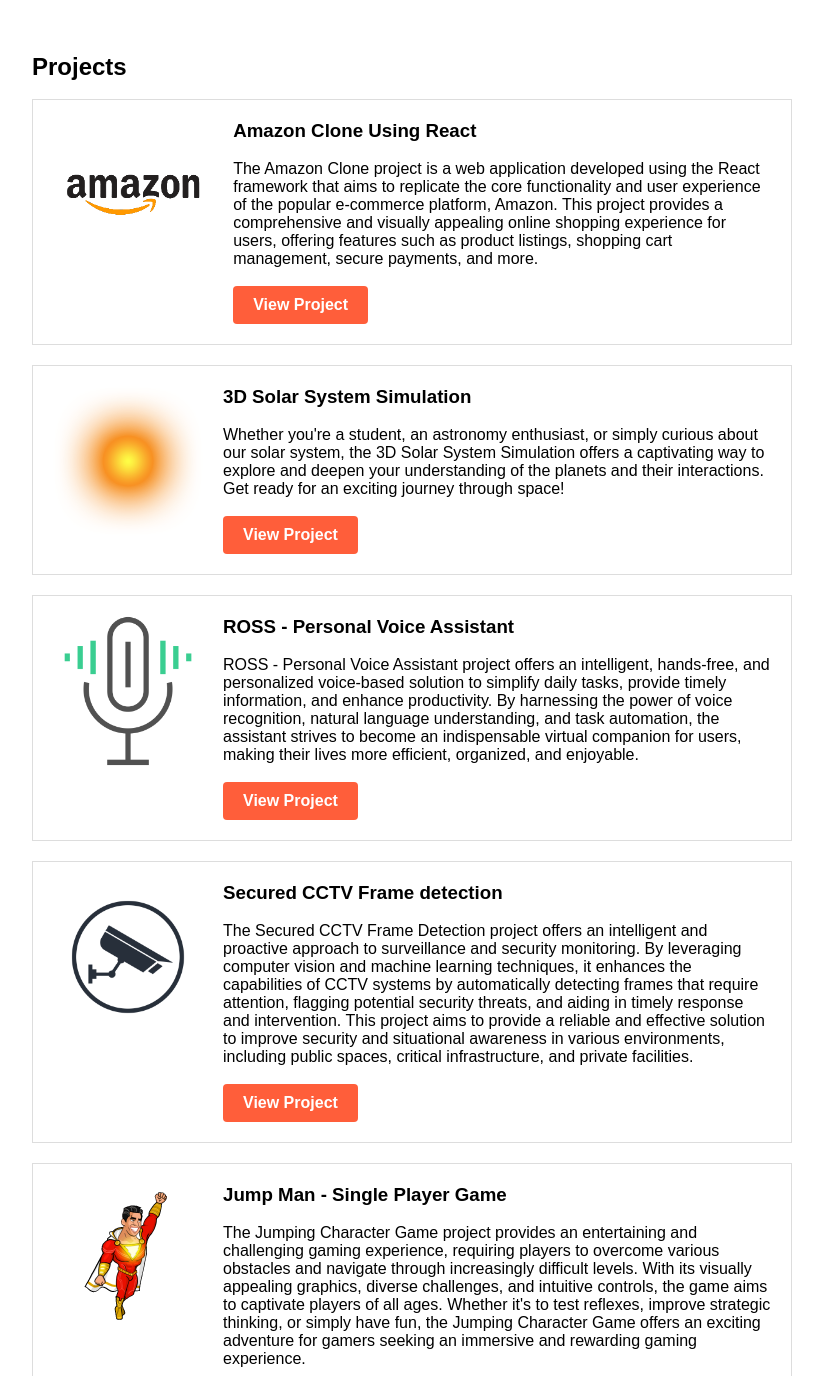
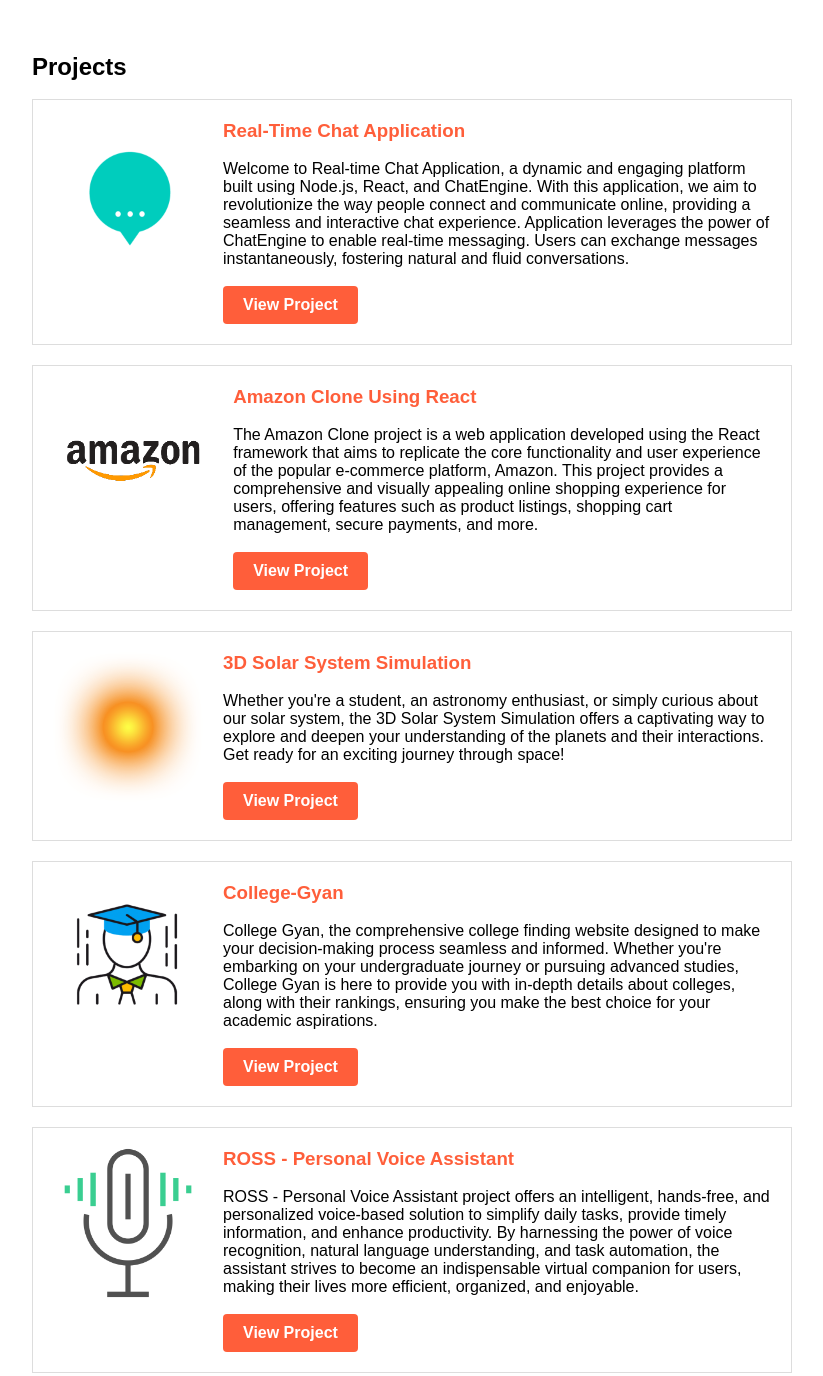
Before and after one commit to abhisuccess/portfolio_website, a plain HTML site: page index.html in a window 1280 px wide. Shown: the part 820-2196 px from the top of the page, without its empty margins (228-1051 px from the left). Drawn offline with Linux system fonts and the light colour scheme.

Commit message:
modified5

```diff
--- a/index.html
+++ b/index.html
@@ -71,7 +71,7 @@
       <br>
       <h2>Hello, I'm <span class="highlight">Abhi Success</span></h2>
       <br>
-      <h3 class="abhi">Software & Full Stack Developer</h3>
+      <h3 class="abhi">Aspiring <span class="highlight">SDE</span> Intern</h3>
       <br>
       <a href="#contact" class="cta-button">Get in touch</a>
     </div>
@@ -91,9 +91,20 @@
       <br>
 
       <div class="project">
+        <img src="img/chatapp.gif" alt="Project 2">
+        <div class="project-details">
+          <h3 class="coloeur">Real-Time Chat Application</h3>
+          <br>
+          <p>Welcome to Real-time Chat Application, a dynamic and engaging platform built using Node.js, React, and ChatEngine. With this application, we aim to revolutionize the way people connect and communicate online, providing a seamless and interactive chat experience. Application leverages the power of ChatEngine to enable real-time messaging. Users can exchange messages instantaneously, fostering natural and fluid conversations.</p>
+          <br>
+          <a href="https://github.com/abhisuccess/Real-Time-Chat-Application" class="view-project-button">View Project</a>
+        </div>
+      </div>
+
+      <div class="project">
         <img src="img/AMAZON PNG VECTOR copy.png" alt="Project 2">
         <div class="project-details">
-          <h3>Amazon Clone Using React</h3>
+          <h3 class="coloeur">Amazon Clone Using React</h3>
           <br>
           <p>The Amazon Clone project is a web application developed using the React framework that aims to replicate the core functionality and user experience of the popular e-commerce platform, Amazon. This project provides a comprehensive and visually appealing online shopping experience for users, offering features such as product listings, shopping cart management, secure payments, and more.</p>
           <br>
@@ -104,7 +115,7 @@
       <div class="project">
         <img src="img/glowing sun.png" alt="Project 2">
         <div class="project-details">
-          <h3>3D Solar System Simulation</h3>
+          <h3 class="coloeur">3D Solar System Simulation</h3>
           <br>
           <p>Whether you're a student, an astronomy enthusiast, or simply curious about our solar system, the 3D Solar System Simulation offers a captivating way to explore and deepen your understanding of the planets and their interactions. Get ready for an exciting journey through space!</p>
           <br>
@@ -113,9 +124,20 @@
       </div>
 
       <div class="project">
+        <img src="img/giphy (3).gif" alt="Project 2">
+        <div class="project-details">
+          <h3 class="coloeur">College-Gyan</h3>
+          <br>
+          <p>College Gyan, the comprehensive college finding website designed to make your decision-making process seamless and informed. Whether you're embarking on your undergraduate journey or pursuing advanced studies, College Gyan is here to provide you with in-depth details about colleges, along with their rankings, ensuring you make the best choice for your academic aspirations.</p>
+          <br>
+          <a href="https://collegegyan.netlify.app/" class="view-project-button">View Project</a>
+        </div>
+      </div>
+
+      <div class="project">
         <img src="img/4355361.png" alt="Project 1">
         <div class="project-details">
-          <h3>ROSS - Personal Voice Assistant</h3>
+          <h3 class="coloeur">ROSS - Personal Voice Assistant</h3>
           <br>
           <p>ROSS - Personal Voice Assistant project offers an intelligent, hands-free, and personalized voice-based solution to simplify daily tasks, provide timely information, and enhance productivity. By harnessing the power of voice recognition, natural language understanding, and task automation, the assistant strives to become an indispensable virtual companion for users, making their lives more efficient, organized, and enjoyable.</p>
           <br>
@@ -126,7 +148,7 @@
       <div class="project">
         <img src="img/transparent-security-camera-cctv-icon-free-png.webp" alt="Project 3">
         <div class="project-details">
-          <h3>Secured CCTV Frame detection</h3>
+          <h3 class="coloeur">Secured CCTV Frame detection</h3>
           <br>
           <p>The Secured CCTV Frame Detection project offers an intelligent and proactive approach to surveillance and security monitoring. By leveraging computer vision and machine learning techniques, it enhances the capabilities of CCTV systems by automatically detecting frames that require attention, flagging potential security threats, and aiding in timely response and intervention. This project aims to provide a reliable and effective solution to improve security and situational awareness in various environments, including public spaces, critical infrastructure, and private facilities.</p>
           <br>
@@ -137,7 +159,7 @@
       <div class="project">
         <img src="img/jwv5qjl7ksphfwez3xaf.gif" alt="Project 4">
         <div class="project-details">
-          <h3>Jump Man - Single Player Game</h3>
+          <h3 class="coloeur">Jump Man - Single Player Game</h3>
           <br>
           <p>The Jumping Character Game project provides an entertaining and challenging gaming experience, requiring players to overcome various obstacles and navigate through increasingly difficult levels. With its visually appealing graphics, diverse challenges, and intuitive controls, the game aims to captivate players of all ages. Whether it's to test reflexes, improve strategic thinking, or simply have fun, the Jumping Character Game offers an exciting adventure for gamers seeking an immersive and rewarding gaming experience.</p>
           <br>
@@ -147,7 +169,7 @@
       <div class="project">
         <img src="img/bell.png" alt="Project 4">
         <div class="project-details">
-          <h3>Health Care- Desktop Notifier</h3>
+          <h3 class="coloeur">Health Care- Desktop Notifier</h3>
           <br>
           <p>The Desktop Notifier project aims to develop a convenient and customizable application that provides real-time notifications on the user's desktop. It enhances productivity and keeps users informed by displaying important alerts, reminders, updates, and notifications from various sources directly on their computer screens.</p>
           <br>
@@ -158,7 +180,7 @@
       <div class="project">
         <img src="img/Ne-Ent Tech Developer (1)-fotor-bg-remover-20230601225847.png" alt="Project 4">
         <div class="project-details">
-          <h3>Ne-Ent Tech Developer - Technology Website</h3>
+          <h3 class="coloeur">Ne-Ent Tech Developer - Technology Website</h3>
           <br>
           <p>Ne-Ent Tech Developer is a online software based tech company which provide News as well as Entertainment to our users. Started the journey from 7th March 2022 with a vision of having a short news platform as well as including all important software which helps in increasing the skills of the users. our team been making effort to be a better day by day. This tech company basically deals in enhancing users knowledge skills by providing them news analytics and entertainment at one place.</p>
           <br>
@@ -169,7 +191,7 @@
       <div class="project">
         <img src="img/5a452570546ddca7e1fcbc7d.png" alt="Project 2">
         <div class="project-details">
-          <h3>
+          <h3 class="coloeur">
             TrueCaller Like Software</h3>
           <br>
           <p>The Phone Number Locator with SIM Name project empowers users to retrieve location and SIM card name information associated with specific phone numbers. By combining location tracking capabilities with SIM card identification, the application offers valuable insights and enhances users' understanding of the phone numbers they encounter. Whether for personal use, security purposes, or verification needs, this project provides a reliable and user-friendly solution for obtaining phone number information and enriching the communication experience.</p>
@@ -182,7 +204,7 @@
       <div class="project">
         <img src="img/5087579.png" alt="Project 2">
         <div class="project-details">
-          <h3>Attractive Login/Signup Page</h3>
+          <h3 class="coloeur">Attractive Login/Signup Page</h3>
           <br>
           <p>The Attractive Login/Signup Page project aims to provide users with an aesthetically pleasing and user-friendly interface for the login and signup processes. With its modern design, responsive layout, intuitive user interface, and engaging visual effects, the project offers an enhanced user experience that promotes user engagement and facilitates a smooth and secure login/signup process.</p>
           <br>
@@ -193,7 +215,7 @@
       <div class="project">
         <img src="img/abhi yout 2.png" alt="Project 2">
         <div class="project-details">
-          <h3>Youtube Files Downloader</h3>
+          <h3 class="coloeur">Youtube Files Downloader</h3>
           <br>
           <p>The YouTube Audio/Video Downloader project is a powerful and user-friendly application that allows users to download audio and video content from YouTube. With this project, users can conveniently save their favorite YouTube videos and audio tracks to their local devices, enabling offline access and enhancing their media consumption experience.</p>
           <br>
--- a/styleportfolio1.css
+++ b/styleportfolio1.css
@@ -215,3 +215,6 @@
     font-family: 'Caveat', cursive;
     font-weight: bold;
   }
+  h3.coloeur{
+    color: #ff5e3a;
+  }
```
Also changed, not shown: asport.jpg (added), img/111111.gif (added), img/chatapp.gif (added), img/engati-chat-icon-v2.gif (added), img/giphy (3).gif (added), 1 other file.
